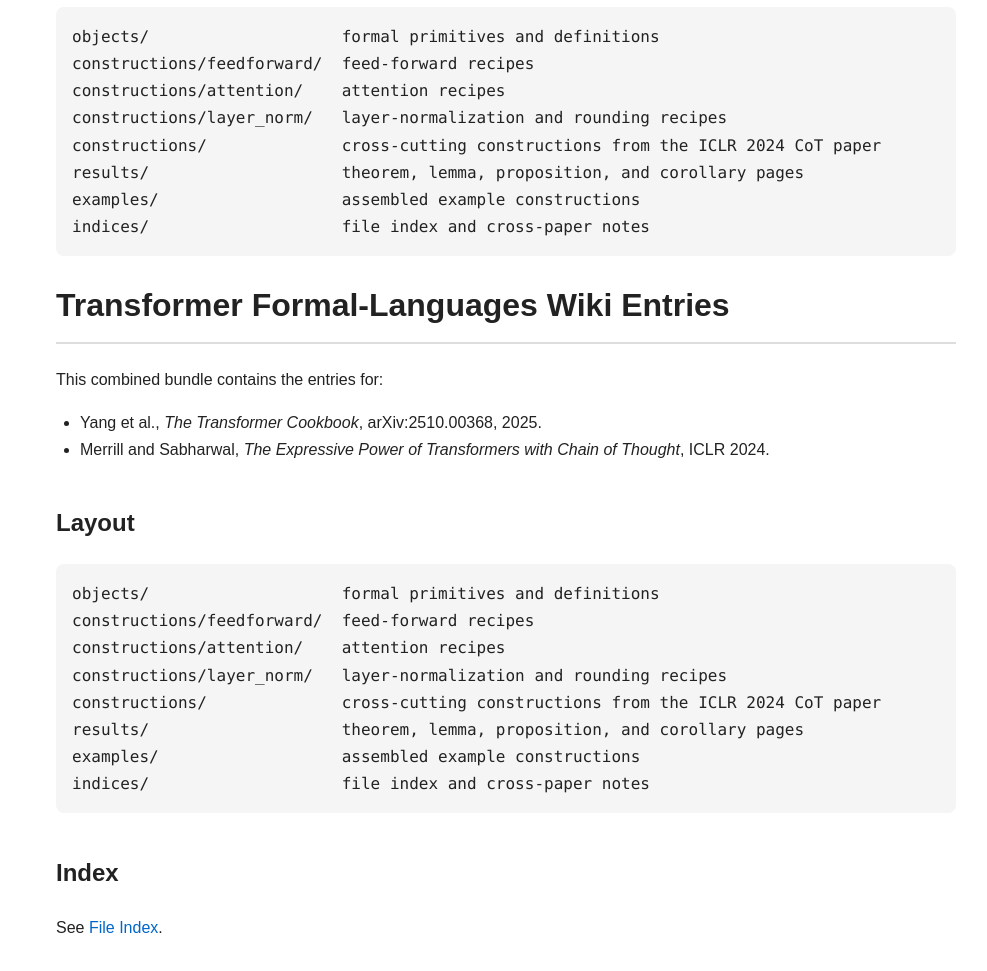
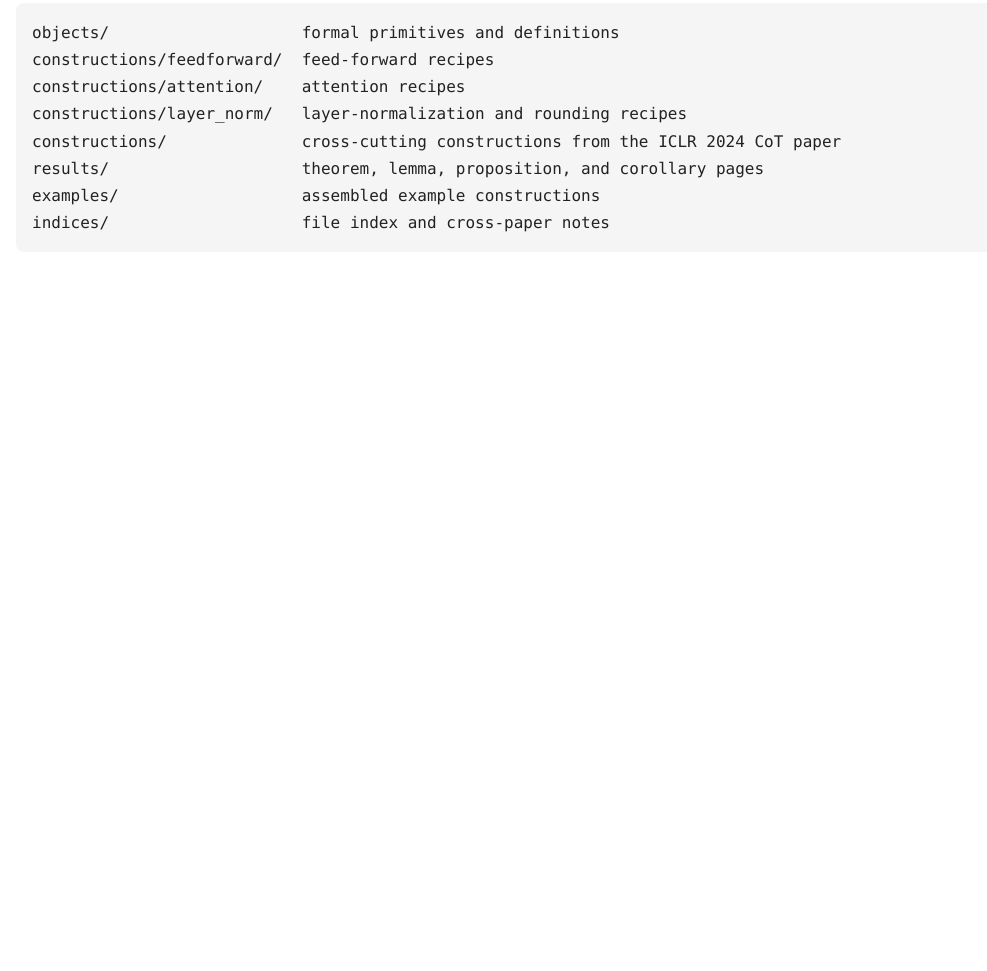
Before and after one commit to ut21/fliki, a plain HTML site: page index.html in a window 1280 px wide. Shown: the part 331-1302 px from the top of the page, without its empty margins (134-1121 px from the left). After the commit the page ends 800 px from the top, so only its background shows below. Drawn offline with nearby package versions, Linux system fonts and the light colour scheme.

Commit message:
Remove all content from index.html
Removed the entire content of the index.html file, including styles and body content.

```diff
--- a/index.html
+++ b/index.html
@@ -383,88 +383,4 @@ indices/                    file index and cross-paper notes</code></pre>
 </body>
 </html>
   </script>
-
-  <style>
-    body {
-      font-family: Arial, Helvetica, sans-serif;
-      line-height: 1.7;
-      max-width: 900px;
-      margin: 40px auto;
-      padding: 0 20px;
-      color: #222;
-      background: #fff;
-    }
-
-    h1 {
-      border-bottom: 2px solid #ddd;
-      padding-bottom: 10px;
-    }
-
-    h2 {
-      margin-top: 40px;
-    }
-
-    code, pre {
-      font-family: "SFMono-Regular", Consolas, Monaco, monospace;
-    }
-
-    pre {
-      background: #f5f5f5;
-      padding: 16px;
-      border-radius: 8px;
-      overflow-x: auto;
-    }
-
-    ul {
-      padding-left: 24px;
-    }
-
-    a {
-      color: #0066cc;
-      text-decoration: none;
-    }
-
-    a:hover {
-      text-decoration: underline;
-    }
-  </style>
-</head>
-<body>
-
-  <h1>Transformer Formal-Languages Wiki Entries</h1>
-
-  <p>
-    This combined bundle contains the entries for:
-  </p>
-
-  <ul>
-    <li>
-      Yang et al., <em>The Transformer Cookbook</em>, arXiv:2510.00368, 2025.
-    </li>
-    <li>
-      Merrill and Sabharwal,
-      <em>The Expressive Power of Transformers with Chain of Thought</em>,
-      ICLR 2024.
-    </li>
-  </ul>
-
-  <h2>Layout</h2>
-
-  <pre><code>objects/                    formal primitives and definitions
-constructions/feedforward/  feed-forward recipes
-constructions/attention/    attention recipes
-constructions/layer_norm/   layer-normalization and rounding recipes
-constructions/              cross-cutting constructions from the ICLR 2024 CoT paper
-results/                    theorem, lemma, proposition, and corollary pages
-examples/                   assembled example constructions
-indices/                    file index and cross-paper notes
-</code></pre>
-
-  <h2>Index</h2>
-
-  <p>
-    See <a href="indices/file_index.html">File Index</a>.
-  </p>
-
-</body>
 </html>
```
